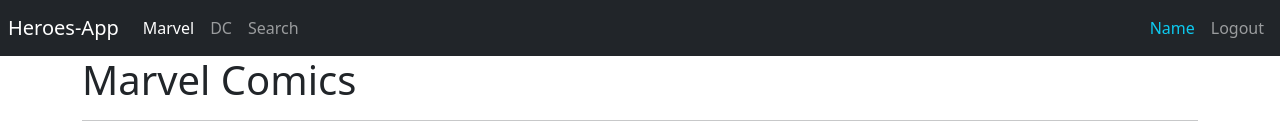
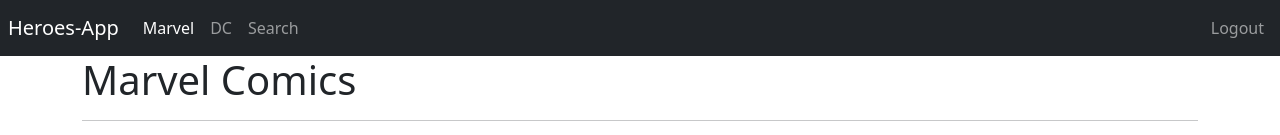
Before and after one commit to itsfercodes/heroes-spa, a React (Vite) app: page /marvel in a window 1280 px wide. Shown: the top 135 px of the page. Built offline with nearby package versions, Linux system fonts and the light colour scheme.

Commit message:
Add Authentication Context and login/logout functionality

```diff
--- a/src/HeroesApp.jsx
+++ b/src/HeroesApp.jsx
@@ -1,7 +1,12 @@
+import { AuthProvider } from './auth';
 import AppRouter from './router/AppRouter';
 
 function HeroesApp() {
-  return <AppRouter />;
+  return (
+    <AuthProvider>
+      <AppRouter />;
+    </AuthProvider>
+  );
 }
 
 export default HeroesApp;
--- /dev/null
+++ b/src/auth/context/AuthContext.jsx
@@ -0,0 +1,5 @@
+import { createContext } from 'react';
+
+const AuthContext = createContext({});
+
+export default AuthContext;
--- /dev/null
+++ b/src/auth/context/AuthProvider.jsx
@@ -0,0 +1,42 @@
+import { useReducer } from 'react';
+import AuthContext from './AuthContext';
+import authReducer from './authReducer';
+import types from '../types/types';
+
+const init = () => {
+  const user = JSON.parse(localStorage.getItem('user'));
+
+  return {
+    logged: !!user,
+    user
+  };
+};
+
+function AuthProvider({ children }) {
+  const [authState, dispatch] = useReducer(authReducer, {}, init);
+
+  const login = async (name = '') => {
+    const user = { id: '123', name };
+    const action = {
+      type: types.login,
+      payload: user
+    };
+
+    localStorage.setItem('user', JSON.stringify(user));
+
+    dispatch(action);
+  };
+
+  const logout = () => {
+    localStorage.removeItem('user');
+    const action = { type: types.logout };
+    dispatch(action);
+  };
+
+  return (
+    <AuthContext.Provider value={{ authState, login, logout }}>
+      {children}
+    </AuthContext.Provider>
+  );
+}
+export default AuthProvider;
--- /dev/null
+++ b/src/auth/context/authReducer.js
@@ -0,0 +1,22 @@
+import types from '../types/types';
+
+const authReducer = (state, action) => {
+  switch (action.type) {
+    case types.login:
+      return {
+        ...state,
+        logged: true,
+        user: action.payload
+      };
+
+    case types.logout:
+      return {
+        logged: false
+      };
+
+    default:
+      return state;
+  }
+};
+
+export default authReducer;
--- /dev/null
+++ b/src/auth/context/index.js
@@ -0,0 +1,3 @@
+export { default as AuthContext } from './AuthContext';
+export { default as AuthProvider } from './AuthProvider';
+export { default as authReducer } from './authReducer';
--- a/src/auth/index.js
+++ b/src/auth/index.js
@@ -1 +1,2 @@
 export { default as LoginPage } from './pages/LoginPage';
+export * from './context';
--- a/src/auth/pages/LoginPage.jsx
+++ b/src/auth/pages/LoginPage.jsx
@@ -1,9 +1,15 @@
+import { useContext } from 'react';
 import { useNavigate } from 'react-router-dom';
+import AuthContext from '../context/AuthContext';
 
 function LoginPage() {
+  const { login } = useContext(AuthContext);
+
   const navigate = useNavigate();
 
   const onLogin = () => {
+    login('Fernando Lopez');
+
     navigate('/marvel', {
       replace: true
     });
--- /dev/null
+++ b/src/auth/types/types.js
@@ -0,0 +1,6 @@
+const types = {
+  login: '[Auth] Login',
+  logout: '[Auth] Logout'
+};
+
+export default types;
--- a/src/heroes/pages/SearchPage.jsx
+++ b/src/heroes/pages/SearchPage.jsx
@@ -17,8 +17,6 @@
 
   const onSearchSubmit = (e) => {
     e.preventDefault();
-    // if (searchText.trim().length <= 2) return;
-
     navigate(`?query=${searchText.toLowerCase().trim()}`);
   };
 
--- a/src/ui/components/Navbar.jsx
+++ b/src/ui/components/Navbar.jsx
@@ -1,9 +1,13 @@
+import { useContext } from 'react';
 import { Link, NavLink, useNavigate } from 'react-router-dom';
+import AuthContext from '../../auth/context/AuthContext';
 
 function Navbar() {
+  const { authState, logout } = useContext(AuthContext);
   const navigate = useNavigate();
 
   const onLogout = () => {
+    logout();
     navigate('/login', {
       replace: true
     });
@@ -48,7 +52,9 @@
 
       <div className="navbar-collapse collapse w-100 order-3 dual-collapse2 d-flex justify-content-end">
         <ul className="navbar-nav ml-auto">
-          <span className="nav-item nav-link text-info">Name</span>
+          <span className="nav-item nav-link text-info">
+            {authState.user?.name}
+          </span>
           <button
             className="nav-item nav-link btn"
             type="button"
```
